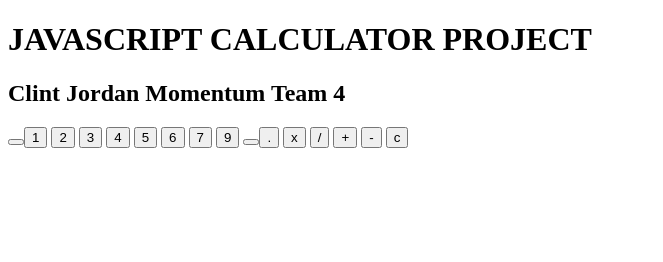
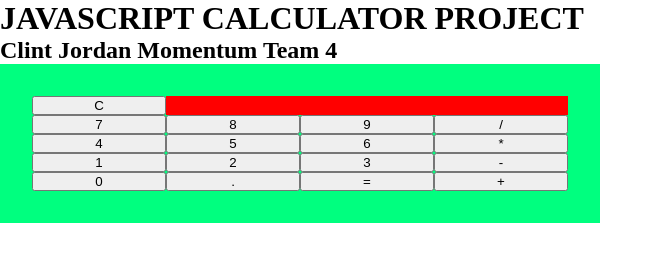
Before and after one commit to momentum-team-4/js-calculator-clintjordan5, a plain HTML site: page index.html in a window 1280 px wide. Shown: the whole page, without its empty margins (0-663 px from the left). Drawn offline with Linux system fonts and the light colour scheme.

Commit message:
updated html divs and made output class

```diff
--- a/index.html
+++ b/index.html
@@ -3,9 +3,10 @@
 <head>
     <meta charset='utf-8'>
     <meta http-equiv='X-UA-Compatible' content='IE=edge'>
+    <!-- this line autocompleted. not sure if relevant -->
     <title>Java Calculator</title>
     <meta name='viewport' content='width=device-width, initial-scale=1'>
-    <buttonnk rel='stylesheet' type='text/css' media='screen' href='main.css'>
+    <link rel='stylesheet' type='text/css' media='screen' href='main.css'>
     <script src='main.js'></script>
 </head>
 <body>
@@ -16,26 +17,30 @@
     <!-- turns out when changing list items "li" all occurences, text is included.
          Changed "li" to "buttons" and saw it changed my name "Cbuttont" -->
 <main>
-    <div class="calculator-buttons">
-        <button class = "number-buttons">
+    <div class="calculator-layout">
+        <!-- <div class = "number-buttons"> -->
+            <button>C</button>
+            <div id="output"></div>
+            <button>7</button>
+            <button>8</button>
+            <button>9</button>
+            <button>/</button>
+            <button>4</button>
+            <button>5</button>
+            <button>6</button>
+            <button>*</button>
+        <!-- </div> -->
+
+        <!-- <div class="function-buttons"> -->
             <button>1</button>
             <button>2</button>
             <button>3</button>
-            <button>4</button>
-            <button>5</button>
-            <button>6</button>
-            <button>7</button>
-            <button>9</button>
-        </button>
-
-        <button class="function-buttons">
+            <button>-</button>
+            <button>0</button>
             <button>.</button>
-            <button>x</button>
-            <button>/</button>
+            <button>=</button>
             <button>+</button>
-            <button>-</button>
-            <button>c</button>
-        </button>
+        <!-- </div> -->
 
     </div>
 </main>
--- a/main.css
+++ b/main.css
@@ -6,18 +6,30 @@
 }
 
 
-.calculator-buttons {
+.calculator-layout {
     display: grid;
+    grid-template-columns: 1fr 1fr 1fr 1fr;
     background-color: springgreen;
-color: white;
+
 font-family: Verdana, Geneva, Tahoma, sans-serif;
-padding: 2rem;
+padding: 2rem ;
+border: 10px ;
 border-color: #ffffff;
 border-width: medium;
 border-style: none none solid none;
+max-width: 600px;
 }
 
-.button {
-    background-color: springgreen;
-    display: block;
+.number-buttons {
+    background-color: orange;
+    /* display: grid; */
 }
+
+.function-buttons {
+    border:100px;
+}
+
+#output {
+    background-color: red;
+grid-column: 2 / 5;
+}
```
